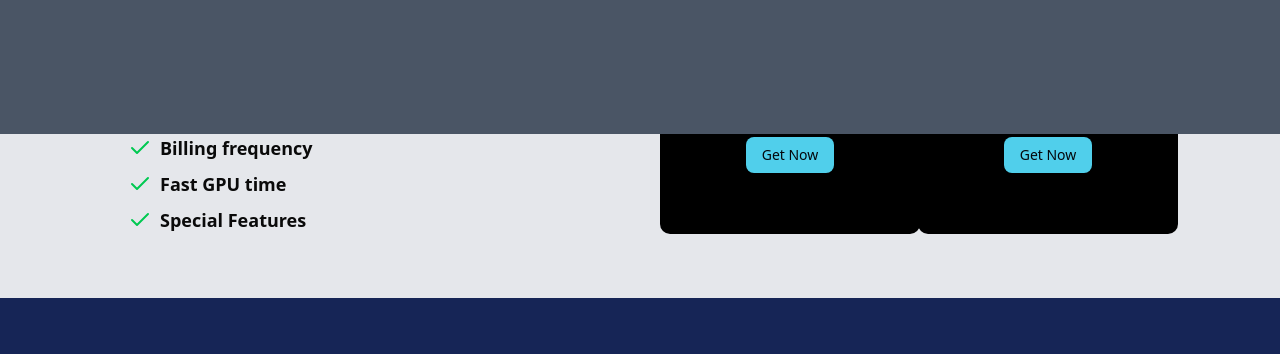
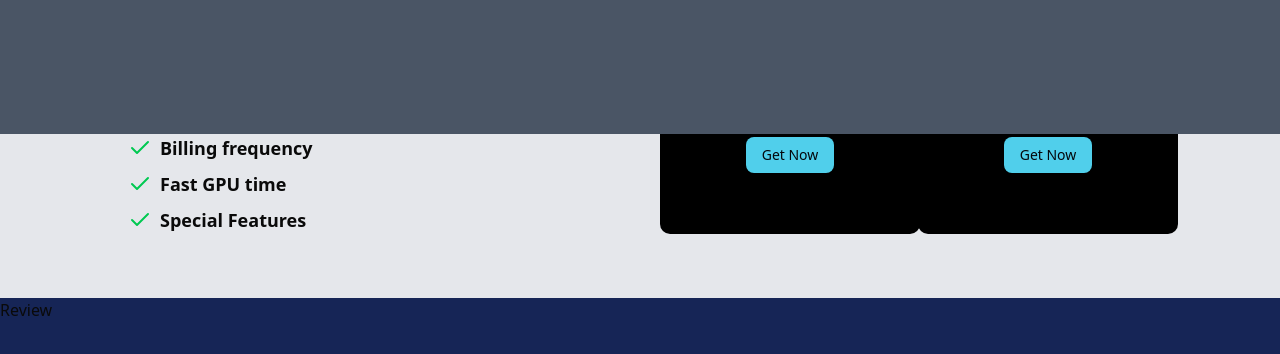
Before and after one commit to Keerthi-2025/PixelAura, a Next.js app: page / in a window 1280 px wide. Shown: the part 2266-2620 px from the top of the page. Built offline with nearby package versions, Linux system fonts and the light colour scheme.

Commit message:
Create new Review file

```diff
--- a/components/Home/Home.tsx
+++ b/components/Home/Home.tsx
@@ -3,6 +3,7 @@
 import Recent from './Recent/Recent'
 import About from './About/About'
 import Price from './Price/Price'
+import Review from './Review/Review'
 
 function Home() {
   return (
@@ -11,6 +12,7 @@
       <Recent/>
       <About/>
       <Price/>
+      <Review/>
 
     </div>
   )
--- /dev/null
+++ b/components/Home/Review/Review.tsx
@@ -0,0 +1,9 @@
+import React from 'react'
+
+function Review() {
+  return (
+    <div>Review</div>
+  )
+}
+
+export default Review
```
